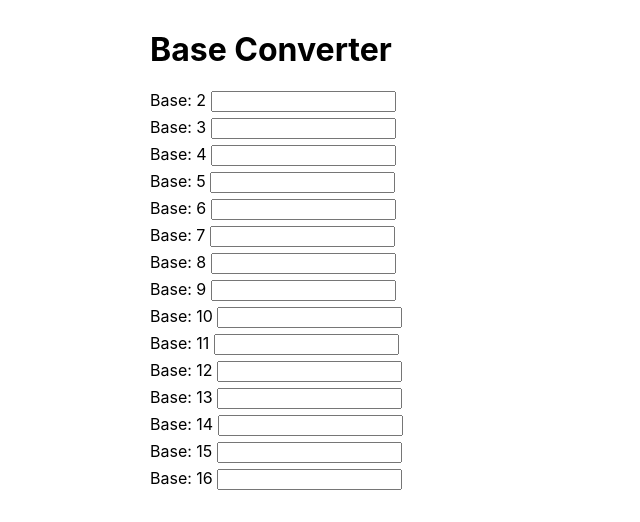
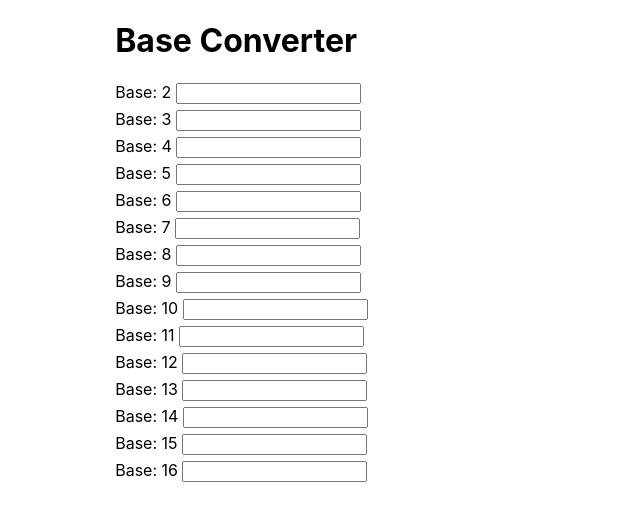
Before and after one commit to melodyni/Base-Converter, a React (Create React App) app: page / in a window 1280 px wide. Shown: the top 522 px of the page, without its empty margins (0-640 px from the left). Built offline with nearby package versions, Linux system fonts and the light colour scheme.

Commit message:
modified margin

```diff
--- a/src/baseConverter.css
+++ b/src/baseConverter.css
@@ -8,5 +8,5 @@
 }
 
 .center {
-  margin: 30px 150px;
+  margin: 1vh 9vw;
 }
```
